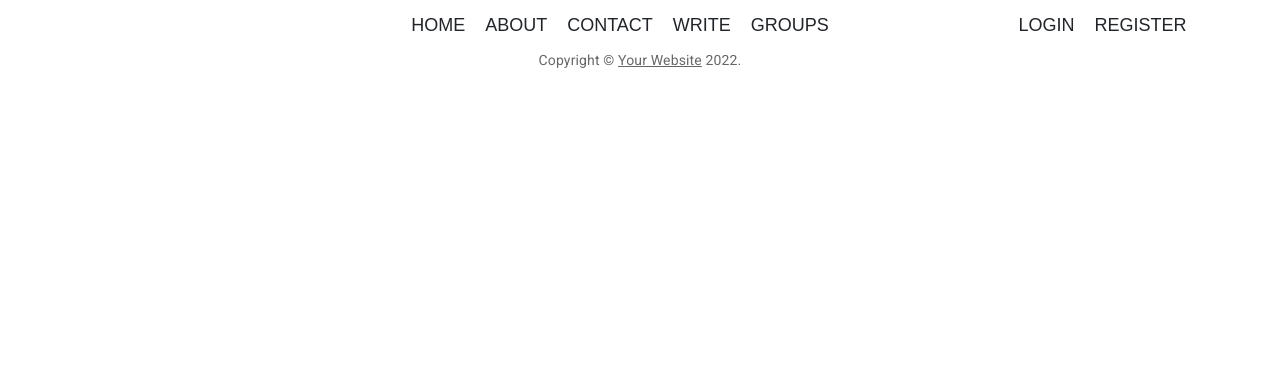
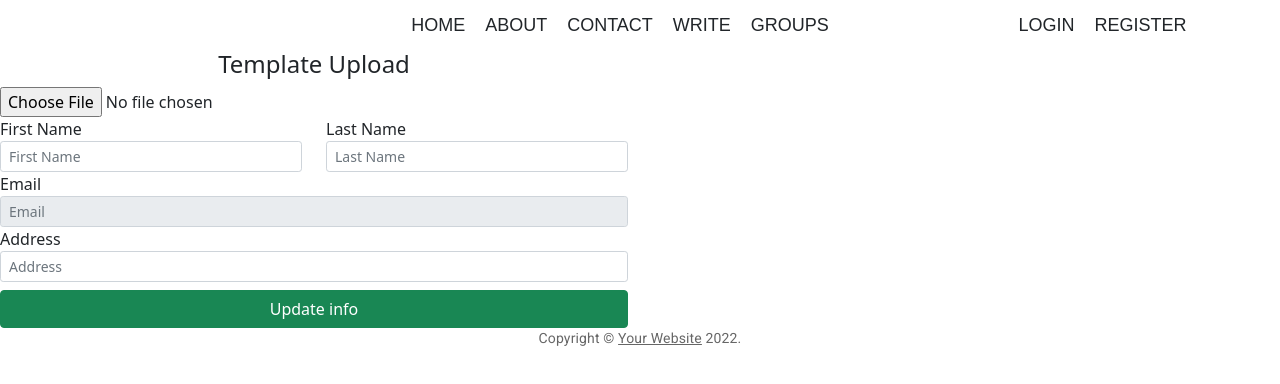
Before and after one commit to Y3S1-SE-Projects/OSR-Manager, a React (Create React App) app in the folder client/: page /template-upload in a window 1280 px wide. Shown: the top 384 px of the page. Built offline with nearby package versions, Linux system fonts and the light colour scheme.

Commit message:
Template uploader creator

```diff
--- a/client/src/App.jsx
+++ b/client/src/App.jsx
@@ -13,6 +13,7 @@ import Register from "./pages/register/Register";
 import CreateGroup from "../src/pages/CreateGroup/CreateGroup"
 import ViewGroup from "../src/pages/ViewGroup/ViewGroup"
 import Copyright from "./components/Copyright";
+import TemplateUpload from "./pages/templateUpload/templateUpload";
 
 const App = () => {
     const { user } = useContext(Context);
@@ -32,6 +33,7 @@ const App = () => {
                     <Route path="/post/:postId" element={<Single />}/>
                     <Route path="/create_group" element={<CreateGroup />}/>
                     <Route path="/groups" element={<ViewGroup />}/>
+                    <Route path="/template-upload" element={<TemplateUpload />}/>
             </Routes>
 
             <ToastContainer style={{ width: "400px" }}/>
--- /dev/null
+++ b/client/src/pages/templateUpload/templateUpload.jsx
@@ -0,0 +1,212 @@
+import React, { useState, useEffect } from "react";
+import axios from "axios";
+import {SERVER_URL} from "../../utils/config";
+
+
+function TemplateUpload() {
+    const initialState = {
+        firstName: "",
+        lastName: "",
+        email: "",
+        address: "",
+        phone: "",
+        password: "",
+        password2: "",
+        gender: "",
+        err: "",
+        success: "",
+    };
+
+    //const { student, isLogged } = auth;
+    const [data, setData] = useState(initialState);
+    const [template, setTemplate] = useState(false)
+    const [loading, setLoading] = useState(false);
+    const [callback, setCallback] = useState(false);
+
+
+
+    const handleChange = (e) => {
+        const { name, value } = e.target;
+        setData({ ...data, [name]: value, err: "", success: "" });
+    };
+
+    const changeTemplate = async (e) => {
+        e.preventDefault();
+        try {
+            const file = e.target.files[0];
+            if (!file)
+                return setData({ ...data, err: "No files were uploaded", success: "" });
+
+            // if (file.size > 1024 * 1024) {
+            //     return setData({ ...data, err: "Size too large", success: "" });
+            // } // 1mb
+
+            // if (file.type !== "image/jpeg" && file.type !== "image/png") {
+            //     return setData({
+            //         ...data,
+            //         err: "File format not supported",
+            //         success: "",
+            //     });
+            // } // 1mb
+
+            let formData = new FormData();
+            formData.append("file", file);
+            console.log(file);
+            setLoading(true);
+
+            const res = await axios.post(`${SERVER_URL}/fileupload/template`, formData, {
+                headers: {
+                    "content-type": "multipart/form-data"
+                },
+            });
+
+
+            setLoading(false);
+            setTemplate(res.data.url);
+            //console.log(template)
+            const temp = await axios.post(`${SERVER_URL}/template`,{
+                "file_name":file.name,
+                "file_link":res.data.url
+
+            })
+            console.log(temp)
+        } catch (err) {
+            setData({ ...data, err: err.response.data.msg, success: "" });
+        }
+    };
+
+    // const updateProfile = () => {
+    //     try {
+    //         axios.patch(
+    //             "/student/update",
+    //             {
+    //                 firstName: firstName ? firstName : student.firstName,
+    //                 lastName: lastName ? lastName : student.lastName,
+    //                 address: address ? address : student.address,
+    //                 phone: phone ? phone : student.phone,
+    //                 thumbnail: thumbnail ? thumbnail : student.thumbnail,
+    //             },
+    //             {
+    //                 headers: { Authorization: token },
+    //             }
+    //         );
+    //         setData({ ...data, err: "", success: "Updated Successfully" });
+    //     } catch (err) {
+    //         setData({ ...data, err: err.response.data.msg, success: "" });
+    //     }
+    // };
+
+    // const handleUpdate = () => {
+    //     if (firstName || lastName || address || phone || thumbnail) updateProfile();
+    //     if (password) updatePassword();
+    // };
+
+
+    return (
+        <div>
+            {/*<div className="row">*/}
+            {/*    <div className="notification-bar">*/}
+            {/*        <span>Loading...</span>*/}
+            {/*    </div>*/}
+            {/*</div>*/}
+
+            <div className="row">
+                <div className="col" id="studentWidget">
+                    <h2 className="h4 text-center subtitle">Template Upload</h2>
+                    <div className="studentThumbnail">
+                        <img
+                            //src={template ? template : student.thumbnail}
+                            alt=""
+                            className="img-fluid"
+                        />
+                        <span>
+              <input
+                  type="file"
+                  name="file"
+                  id="file_up"
+                  onChange={changeTemplate}
+              />
+            </span>
+                    </div>
+                    <div className="profile-form">
+                        <div className="row">
+                            <div className="form-group col">
+                                <label htmlFor="firstName">First Name</label>
+                                <input
+                                    type="text"
+                                    name="firstName"
+                                    className="form-control form-control-sm"
+                                    placeholder="First Name"
+                                    //defaultValue={student.firstName}
+                                    id="firstName"
+                                    onChange={handleChange}
+                                />
+                            </div>
+                            <div className="form-group col">
+                                <label htmlFor="lastName">Last Name</label>
+                                <input
+                                    type="text"
+                                    name="lastName"
+                                    className="form-control form-control-sm"
+                                    placeholder="Last Name"
+                                    //defaultValue={student.lastName}
+                                    id="lastName"
+                                    onChange={handleChange}
+                                />
+                            </div>
+                        </div>
+                        <div className="row">
+                            <div className="col form-group">
+                                <label htmlFor="email">Email</label>
+                                <input
+                                    type="email"
+                                    name="email"
+                                    className="form-control form-control-sm"
+                                    placeholder="Email"
+                                   // defaultValue={student.email}
+                                    id="email"
+                                    disabled
+                                />
+                            </div>
+                        </div>
+                        <div className="row">
+                            <div className="col form-group">
+                                <label htmlFor="address">Address</label>
+                                <input
+                                    type="text"
+                                    name="address"
+                                    className="form-control form-control-sm"
+                                    placeholder="Address"
+                                    //defaultValue={student.address}
+                                    id="address"
+                                    onChange={handleChange}
+                                />
+                            </div>
+                        </div>
+                        <div className="row">
+
+
+                        </div>
+                        <div className="row">
+
+                        </div>
+                        <div className="row">
+                            <div className="col form-group d-grid">
+                                <button
+                                    //onClick={handleUpdate}
+                                    className="btn btn-success mt-2"
+                                    disabled={loading}
+                                >
+                                    Update info
+                                </button>
+                            </div>
+                        </div>
+                    </div>
+                </div>
+                <div className="col" id="dashboardContent"></div>
+            </div>
+        </div>
+    );
+}
+
+export default TemplateUpload;
```
